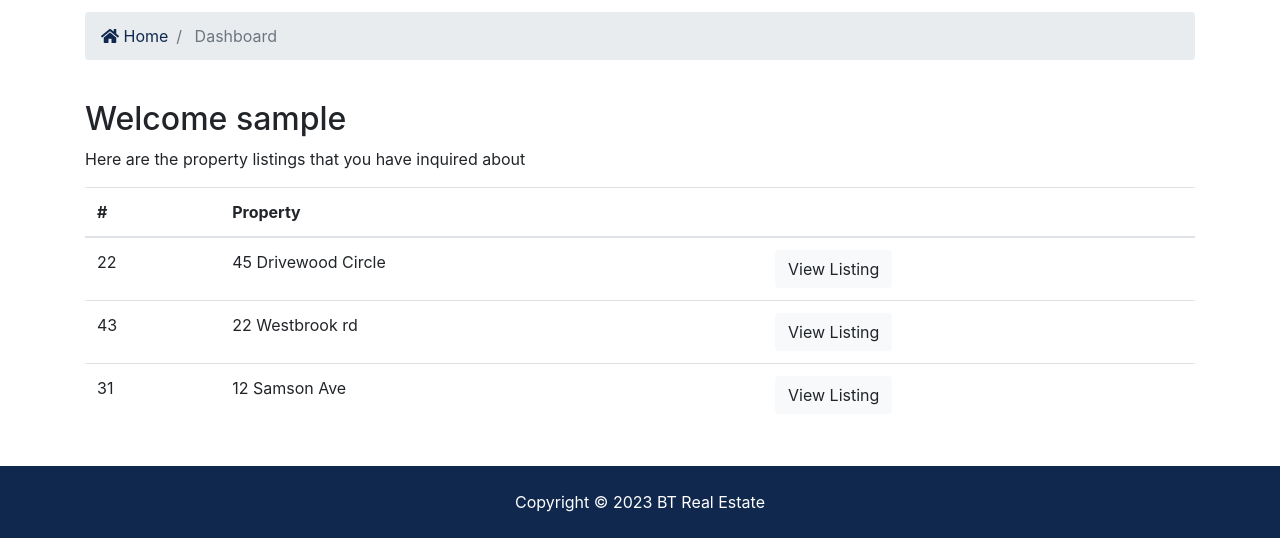
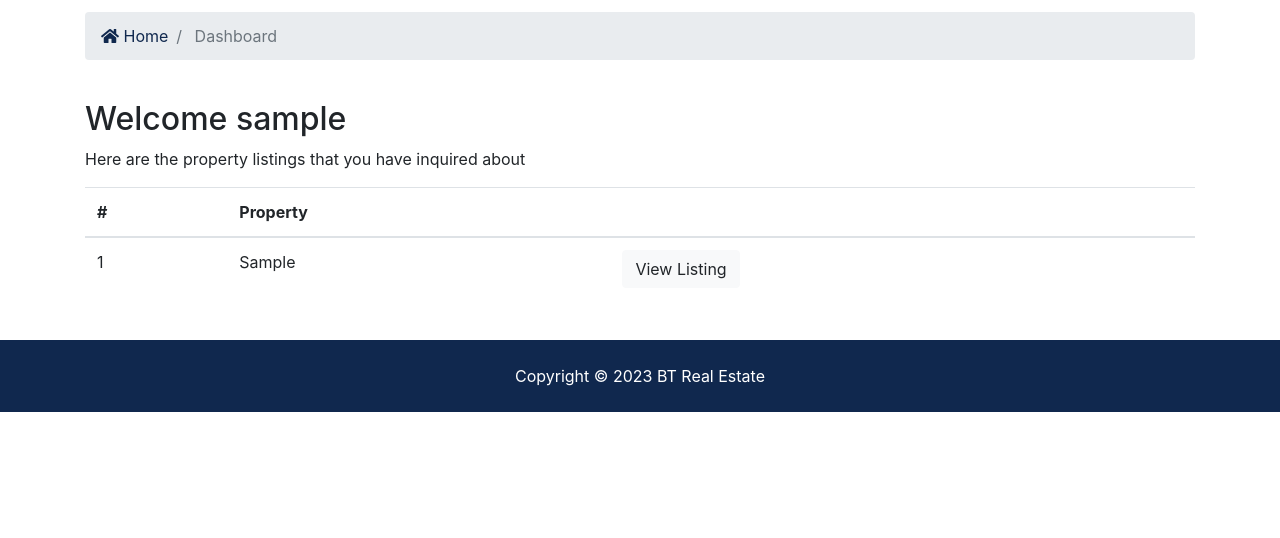
Before and after one commit to bartwagner/Renzoku-PythonDjango, a Django app: page /accounts/dashboard in a window 1280 px wide. Shown: the part 349-887 px from the top of the page. After the commit the page ends 761 px from the top, so only its background shows below. Run offline with Django 4.2, Linux system fonts and the light colour scheme; a user stored in the database is signed in; tables that the repository leaves empty hold one stand-in row (values such as "Sample post"); some libraries are stand-ins or nearby versions.

Commit message:
Organized the dashboard and send a email

```diff
--- a/Class03-Project_BTRE_Project/btre_project/accounts/views.py
+++ b/Class03-Project_BTRE_Project/btre_project/accounts/views.py
@@ -1,6 +1,7 @@
 from django.shortcuts import redirect, render
 from django.contrib import messages, auth
 from django.contrib.auth.models import User
+from contacts.models import Contact
 
 def register(request):
     if request.method == 'POST':
@@ -63,4 +64,8 @@ def logout(request):
         return redirect('index')
 
 def dashboard(request):
-    return render(request, 'accounts/dashboard.html')
+    user_contacts = Contact.objects.order_by('-contact_date').filter(user_id=request.user.id)
+    context ={
+        'contacts': user_contacts
+    }
+    return render(request, 'accounts/dashboard.html', context)
--- a/Class03-Project_BTRE_Project/btre_project/templates/accounts/dashboard.html
+++ b/Class03-Project_BTRE_Project/btre_project/templates/accounts/dashboard.html
@@ -34,7 +34,8 @@
         <div class="container">
             <div class="row">
                 <div class="col-md-12">
-                    <h2>Welcome {{user.username}}</h2>
+                    <h2>Welcome {{ user.username }}</h2>
+                    {% if contacts %}
                         <p>Here are the property listings that you have inquired about</p>
                         <table class="table">
                             <thead>
@@ -45,29 +46,20 @@
                                 </tr>
                             </thead>
                             <tbody>
+                                {% for contact in contacts %}
                                     <tr>
-                                <td>22</td>
-                                <td>45 Drivewood Circle</td>
+                                        <td>{{ contact.id }}</td>
+                                        <td>{{ contact.listing }}</td>
                                         <td>
-                                    <a class="btn btn-light" href="#">View Listing</a>
+                                            <a class="btn btn-light" href="{% url 'listing' contact.listing_id %}">View Listing</a>
                                         </td>
                                     </tr>
-                            <tr>
-                                <td>43</td>
-                                <td>22 Westbrook rd</td>
-                                <td>
-                                    <a class="btn btn-light" href="#">View Listing</a>
-                                </td>
-                            </tr>
-                            <tr>
-                                <td>31</td>
-                                <td>12 Samson Ave</td>
-                                <td>
-                                    <a class="btn btn-light" href="#">View Listing</a>
-                                </td>
-                            </tr>
+                                {% endfor %}
                             </tbody>
                         </table>
+                    {% else %}
+                        <p>You have not made any inquiries</p>
+                    {% endif %}
                 </div>
             </div>
         </div>
```
Also changed, not shown: Class03-Project_BTRE_Project/btre_project/btre/settings.py (+8 -0 lines), Class03-Project_BTRE_Project/btre_project/contacts/views.py (+20 -1 lines). Lines whose indentation alone changed are shown as unchanged.
